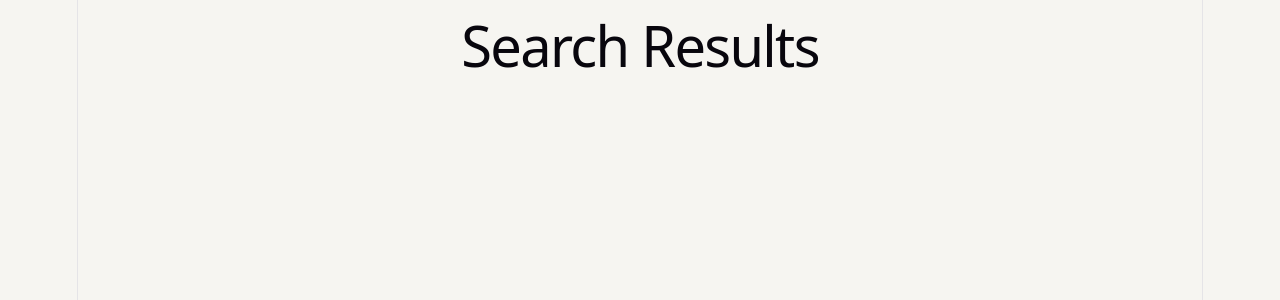
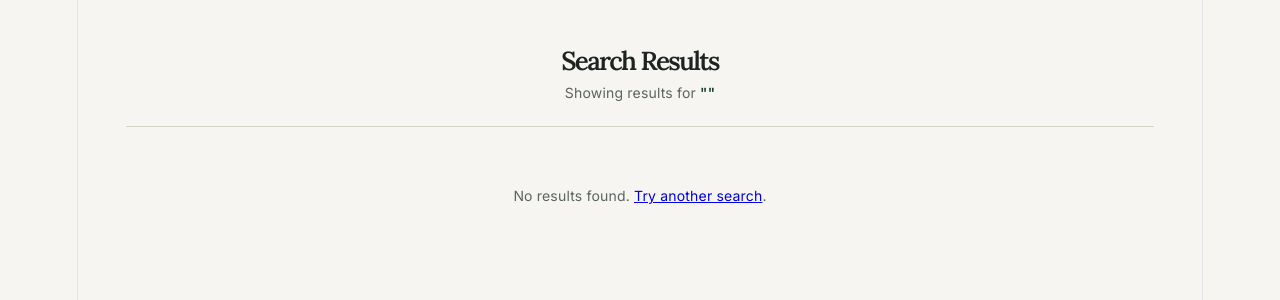
Before and after one commit to Calipha-Rayyan/Personal-Knowledge-Base-MCP, a React app in the folder frontend/: page /search-results in a window 1280 px wide. Shown: the top 300 px of the page. Built offline with nearby package versions, Linux system fonts and the light colour scheme; the HTML template or start-up script is replaced by a standard one.

Commit message:
feat: build Search Results page with mock results

```diff
--- a/frontend/src/pages/SearchResults.jsx
+++ b/frontend/src/pages/SearchResults.jsx
@@ -1,7 +1,39 @@
+import { useSearchParams, Link } from 'react-router-dom'
+import '../styles/results.css'
+
+const mockResults = [
+  { id: 1, source: 'OOP_Course_Breakup.pdf', snippet: 'Object-Oriented Programming is built on four key concepts: encapsulation, abstraction, inheritance, and polymorphism.' },
+  { id: 2, source: 'Data_Structures_Notes.docx', snippet: 'Classes act as blueprints for objects, bundling data and behavior together through encapsulation.' },
+]
+
 function SearchResults() {
+  const [searchParams] = useSearchParams()
+  const query = searchParams.get('q') || ''
+  const results = query ? mockResults : []
+
   return (
-    <div>
-      <h1>Search Results</h1>
+    <div className="results-page">
+      <div className="results-header">
+        <h1>Search Results</h1>
+        <div className="query-echo">
+          Showing results for <strong>"{query}"</strong>
+        </div>
+      </div>
+
+      {results.length === 0 ? (
+        <div className="results-empty">
+          No results found. <Link to="/search">Try another search</Link>.
+        </div>
+      ) : (
+        <div className="results-list">
+          {results.map((result) => (
+            <div key={result.id} className="result-card">
+              <div className="result-source">{result.source}</div>
+              <p className="result-snippet">{result.snippet}</p>
+            </div>
+          ))}
+        </div>
+      )}
     </div>
   )
 }
--- /dev/null
+++ b/frontend/src/styles/results.css
@@ -0,0 +1,62 @@
+.results-page {
+  min-height: 100vh;
+  padding: 48px;
+}
+
+.results-header {
+  margin-bottom: 32px;
+  border-bottom: 1px solid var(--line);
+  padding-bottom: 20px;
+}
+
+.results-header h1 {
+  font-family: 'Lora', serif;
+  font-size: 26px;
+  font-weight: 600;
+  margin: 0 0 6px;
+  color: var(--ink);
+}
+
+.results-header .query-echo {
+  font-size: 14px;
+  color: var(--ink-soft);
+}
+
+.results-header .query-echo strong {
+  color: var(--accent-dark);
+}
+
+.results-list {
+  max-width: 720px;
+  display: flex;
+  flex-direction: column;
+  gap: 16px;
+}
+
+.result-card {
+  background: var(--white);
+  border: 1px solid var(--line);
+  border-left: 4px solid var(--accent);
+  padding: 20px 24px;
+}
+
+.result-card .result-source {
+  font-size: 11px;
+  letter-spacing: 0.06em;
+  text-transform: uppercase;
+  color: var(--accent-dark);
+  margin-bottom: 8px;
+}
+
+.result-card .result-snippet {
+  font-size: 14px;
+  line-height: 1.6;
+  color: var(--ink);
+  margin: 0;
+}
+
+.results-empty {
+  color: var(--ink-soft);
+  font-size: 14px;
+  padding: 24px 0;
+}
```
